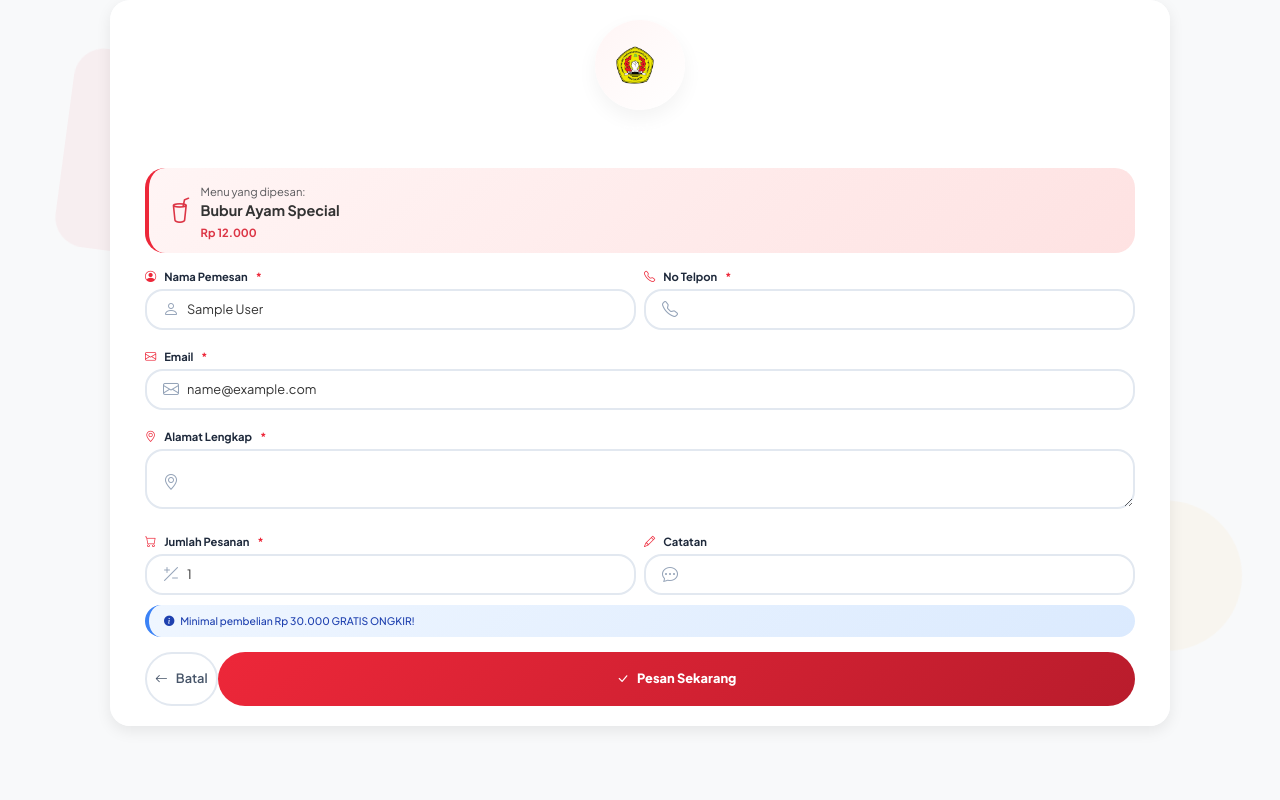
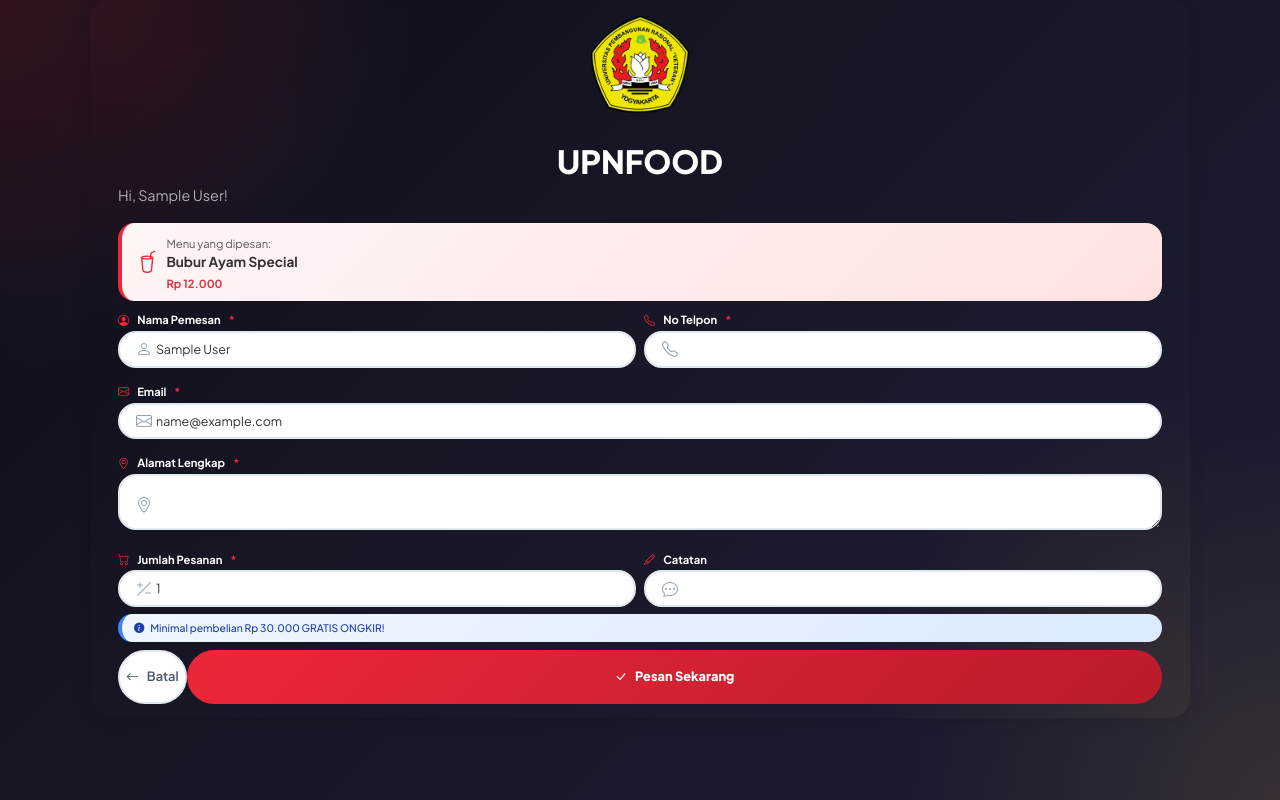
Before and after one commit to DeadFeXz/PROJECT-PWD-KELOMPOK, a PHP site: page /order.php?id=1 in a window 1280 px wide. Run offline with PHP 8.4, Linux system fonts and the light colour scheme; the visitor is signed in with stand-in values (Sample User, id 1); data comes from the database, SQL or seed files in the repository.

Commit message:
Update kode

```diff
--- a/order.php
+++ b/order.php
@@ -109,19 +109,23 @@ if ($_SERVER['REQUEST_METHOD'] === 'POST') {
     <link rel="icon" type="image/png" href="https://upload.wikimedia.org/wikipedia/id/0/0d/Logo_Universitas_Pembangunan_Nasional_Veteran_Yogyakarta.png">
     <link rel="stylesheet" href="style.css">
 </head>
-<body>
-    <div class="floating-shape shape-1"></div>
-    <div class="floating-shape shape-2"></div>
+<body style="background: radial-gradient(circle at top left, rgba(237,39,57,.15), transparent 25%),
+            radial-gradient(circle at bottom right, rgba(245,176,66,.12), transparent 25%),
+            linear-gradient(135deg,#0f0f1a,#171727,#1d1d33);
+            position: relative;
+            min-height: 100vh;
+            font-family: 'Plus Jakarta Sans', sans-serif;
+            margin: 0;
+            padding: 0;"
+            >
 
     <div class="order-container">
         <div class="order-card">
             <!-- Logo Section -->
             <div class="logo-section">
-                <div class="logo-wrapper">
                     <img src="assets/upnvylogo.png" alt="Logo">
+                    <h2>UPNFOOD</h2>
                     <h2></h2>
-                </div>
-
                 <p>Hi, <?= htmlspecialchars($_SESSION['nama_lengkap']) ?>!</p>
             </div>
 
--- a/style.css
+++ b/style.css
@@ -988,19 +989,14 @@ html, body {
 
 
 /* Logo section */
-.logo-section {
+.logo-section img {
     text-align: center;
     margin-bottom: 28px;
-}
-
-.logo-wrapper {
-    width: 90px;
-    height: 90px;
-    margin: auto;
-    display: flex;
-    justify-content: center;
-    align-items: center;
-    margin-bottom: 15px;
+    width: 100px;
+    height: 100px;
+     display: block;
+  margin-left: auto;
+  margin-right: auto;
 }
 
 .logo-wrapper img {
@@ -1014,6 +1010,7 @@ html, body {
     font-size: 2rem;
     font-weight: 800;
     margin-bottom: 5px;
+    text-align: center;
 }
 
 .logo-section p {
@@ -1276,42 +1273,31 @@ html, body {
 /* ======================================================================== */
 /* =========================  ORDER.PHP =================================== */
 /* ======================================================================== */
-
 /* ==================== */
 /* 14. ORDER PAGE STYLES */
 /* ==================== */
+
+/* === WRAPPER UTAMA: paksa muat 1 viewport === */
+.order-section,
+[id="order"],
+.order-page-wrapper {
+    min-height: 100dvh;
+    max-height: 100dvh;
+    height: 100dvh;
+    overflow: hidden;
+    display: flex;
+    flex-direction: column;
+    align-items: center;
+    justify-content: center;
+    padding: 0 12px;
+    box-sizing: border-box;
+}
 
 /* Floating shapes */
 .floating-shape {
     position: absolute;
     pointer-events: none;
     z-index: 0;
-}
-
-.shape-1 {
-    top: 10%;
-    left: 5%;
-    width: 200px;
-    height: 200px;
-    background: rgba(237,39,57,0.05);
-    border-radius: 30px;
-    transform: rotate(45deg);
-    animation: float 20s infinite ease-in-out;
-}
-
-.shape-2 {
-    bottom: 15%;
-    right: 3%;
-    width: 150px;
-    height: 150px;
-    background: rgba(245,176,66,0.06);
-    border-radius: 50%;
-    animation: float 15s infinite ease-in-out reverse;
-}
-
-@keyframes float {
-    0%, 100% { transform: translateY(0px) rotate(0deg); }
-    50% { transform: translateY(-30px) rotate(10deg); }
 }
 
 /* Order container */
@@ -1321,19 +1307,27 @@ html, body {
     width: 100%;
     max-width: 1100px;
     margin: 0 auto;
-    padding: 0 20px;
-
 }
 
 .order-card {
-    background: rgba(255, 255, 255, 0.98);
     backdrop-filter: blur(10px);
     border-radius: 48px;
-    padding: 20px 35px;
+    padding: 14px 28px;
     box-shadow: 0 35px 70px -20px rgba(0, 0, 0, 0.5);
     transition: all 0.4s ease;
-    overflow: visible;
-    max-height: none;
+    overflow-y: auto;
+    overflow-x: hidden;
+    scrollbar-width: none;       /* Firefox */
+    max-height: calc(100dvh - 32px);
+    box-sizing: border-box;
+    background: radial-gradient(circle at top left, rgba(237,39,57,.15), transparent 25%),
+                radial-gradient(circle at bottom right, rgba(245,176,66,.12), transparent 25%),
+                linear-gradient(135deg,#0f0f1a,#171727,#1d1d33);
+    position: relative;
+}
+
+.order-card::-webkit-scrollbar {
+    display: none;               /* Chrome, Safari */
 }
 
 /* Order specific logo */
@@ -1343,19 +1337,19 @@ html, body {
     justify-content: center;
     gap: 10px;
     background: linear-gradient(135deg, #fff5f5, #ffffff);
-    padding: 8px 24px;
+    padding: 5px 16px;
     border-radius: 100px;
-    margin-bottom: 8px;
+    margin-bottom: 5px;
     box-shadow: 0 8px 20px rgba(0,0,0,0.05);
 }
 
 .order-card .logo-wrapper img {
-    height: 38px;
+    height: 30px;
     width: auto;
 }
 
 .order-card .logo-wrapper h2 {
-    font-size: 1.5rem;
+    font-size: 1.2rem;
     font-weight: 800;
     margin: 0;
     background: linear-gradient(135deg, var(--primary-red), var(--primary-dark));
@@ -1373,17 +1367,24 @@ html, body {
     display: inline-block;
 }
 
+/* Greeting "Hi, username!" */
+.order-greeting,
+.order-card > p:first-of-type {
+    font-size: 0.85rem;
+    margin-bottom: 6px;
+}
+
 /* Menu info card */
 .menu-info {
     background: linear-gradient(135deg, #fff5f5, #fee2e2);
     border-left: 4px solid var(--primary-red);
-    padding: 10px 18px;
-    border-radius: 20px;
-    margin-bottom: 15px;
+    padding: 7px 14px;
+    border-radius: 16px;
+    margin-bottom: 10px;
 }
 
 .menu-info h5 {
-    font-size: 0.9rem;
+    font-size: 0.85rem;
     margin-bottom: 2px;
 }
 
@@ -1392,19 +1393,18 @@ html, body {
 }
 
 .menu-info i {
-    font-size: 1.6rem;
+    font-size: 1.4rem;
 }
 
 /* Order specific form overrides */
 .order-card .form-group {
-    margin-bottom: 10px;
+    margin-bottom: 7px;
 }
 
 .order-card .form-label {
-    color: #1e293b;
     font-weight: 700;
     font-size: 0.7rem;
-    margin-bottom: 4px;
+    margin-bottom: 3px;
 }
 
 .order-card .form-label i {
@@ -1423,8 +1423,8 @@ html, body {
 .order-card .form-control-modern {
     background: white;
     border: 2px solid #e2e8f0;
-    padding: 9px 14px 9px 40px;
-    font-size: 0.8rem;
+    padding: 7px 12px 7px 36px;
+    font-size: 0.78rem;
     color: #333;
     height: auto;
 }
@@ -1435,13 +1435,13 @@ html, body {
 }
 
 .order-card textarea.form-control-modern {
-    min-height: 55px;
+    min-height: 44px;
 }
 
 /* Order buttons */
 .btn-order {
     width: 100%;
-    padding: 10px;
+    padding: 8px;
     border: none;
     border-radius: 40px;
     font-weight: 800;
@@ -1462,7 +1462,7 @@ html, body {
 
 .order-card .btn-back {
     width: 100%;
-    padding: 8px;
+    padding: 6px;
     border: 2px solid #e2e8f0;
     border-radius: 40px;
     font-weight: 600;
@@ -1477,28 +1477,28 @@ html, body {
     background: #fff5f5;
 }
 
-/* Alerts specific */
+/* Alerts */
 .alert-premium {
     background: linear-gradient(135deg, #fef2f2, #fee2e2);
     border: none;
-    border-radius: 20px;
-    padding: 8px 15px;
+    border-radius: 16px;
+    padding: 6px 12px;
     color: #991b1b;
     font-weight: 500;
-    font-size: 0.7rem;
-    margin-bottom: 15px;
+    font-size: 0.65rem;
+    margin-bottom: 8px;
     border-left: 4px solid var(--primary-red);
 }
 
 .alert-info-premium {
     background: linear-gradient(135deg, #eff6ff, #dbeafe);
     border: none;
-    border-radius: 20px;
-    padding: 8px 15px;
+    border-radius: 16px;
+    padding: 6px 12px;
     color: #1e40af;
     font-weight: 500;
     font-size: 0.65rem;
-    margin-bottom: 15px;
+    margin-bottom: 8px;
     border-left: 4px solid #3b82f6;
 }
 
```
Also changed, not shown: other parts of style.css (+24 -8 lines).
